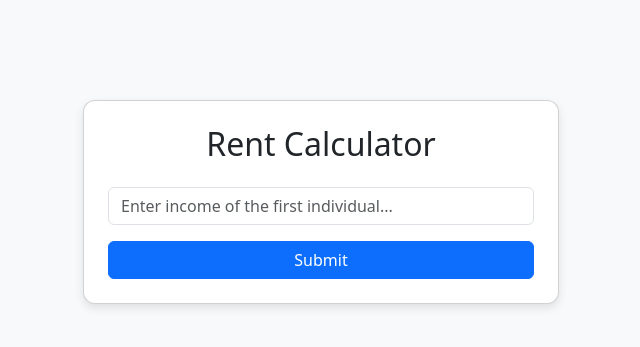
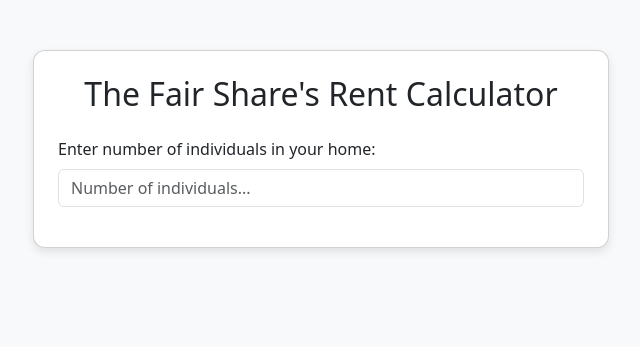
Before and after one commit to bwSimpkins/TheFairShare, a Flask app: page / in a window 1280 px wide. Shown: the top 347 px of the page, without its empty margins (319-959 px from the left). Run offline with Flask 3, Linux system fonts and the light colour scheme.

Commit message:
got the app to display the total household income

```diff
--- a/the_fair_share/app.py
+++ b/the_fair_share/app.py
@@ -1,14 +1,14 @@
 from flask import Flask, render_template, request, jsonify
-import script  # Import your Python script
+import script  # Import the processing script
 
 app = Flask(__name__)
 
 @app.route("/", methods=["GET", "POST"])
 def index():
     if request.method == "POST":
-        user_input = request.form["user_input"]  # Get input from form
-        result = script.process_input(user_input)  # Process input in script.py
-        return jsonify({"result": result})  # Send JSON response
+        inputs = request.form.to_dict()  # Get user inputs
+        result = script.process_multiple_inputs(inputs)  # Process them
+        return jsonify({"result": result})  # Return sum as JSON
 
     return render_template("index.html")
 
--- a/the_fair_share/templates/index.html
+++ b/the_fair_share/templates/index.html
@@ -3,7 +3,7 @@
 <head>
     <meta charset="UTF-8">
     <meta name="viewport" content="width=device-width, initial-scale=1">
-    <title>Interactive Input Form</title>
+    <title>The Fair Share's Rent Calculator</title>
     <!-- Bootstrap CSS -->
     <link href="https://cdn.jsdelivr.net/npm/bootstrap@5.3.0/dist/css/bootstrap.min.css" rel="stylesheet">
     <style>
@@ -11,8 +11,8 @@
             background-color: #f8f9fa;
         }
         .container {
-            max-width: 500px;
-            margin-top: 100px;
+            max-width: 600px;
+            margin-top: 50px;
         }
         .card {
             border-radius: 12px;
@@ -23,13 +23,21 @@
 <body>
     <div class="container">
         <div class="card p-4">
-            <h2 class="text-center mb-4">Rent Calculator</h2>
-            <form id="inputForm">
-                <div class="mb-3">
-                    <input type="text" class="form-control" name="user_input" id="userInput" placeholder="Enter income of the first individual..." required>
-                </div>
-                <button type="submit" class="btn btn-primary w-100">Submit</button>
+            <h2 class="text-center mb-4">The Fair Share's Rent Calculator</h2>
+
+            <!-- Initial input to determine number of fields -->
+            <div class="mb-3">
+                <label for="numFields" class="form-label">Enter number of individuals in your home:</label>
+                <input type="number" class="form-control" id="numFields" min="1" max="10" placeholder="Number of individuals...">
+            </div>
+
+            <!-- Container for dynamically generated input fields -->
+            <form id="dynamicForm">
+                <div id="inputContainer"></div>
+                <button type="submit" class="btn btn-primary w-100 mt-3" style="display: none;">Submit</button>
             </form>
+
+            <!-- Result Display -->
             <div class="mt-3" id="resultContainer" style="display: none;">
                 <p class="alert alert-info text-center" id="resultText"></p>
             </div>
@@ -40,11 +48,32 @@
     <script src="https://code.jquery.com/jquery-3.6.0.min.js"></script>
     <script>
         $(document).ready(function() {
-            $("#inputForm").submit(function(event) {
+            $("#numFields").on("input", function() {
+                let numFields = parseInt($(this).val());
+                let inputContainer = $("#inputContainer");
+                let submitButton = $("#dynamicForm button");
+
+                inputContainer.empty(); // Clear previous inputs
+
+                if (!isNaN(numFields) && numFields > 0 && numFields <= 10) {
+                    for (let i = 1; i <= numFields; i++) {
+                        inputContainer.append(`
+                            <div class="mb-2">
+                                <input type="text" class="form-control" name="income${i}" placeholder="Individual ${i}'s yearly income..." required>
+                            </div>
+                        `);
+                    }
+                    submitButton.show();
+                } else {
+                    submitButton.hide();
+                }
+            });
+
+            $("#dynamicForm").submit(function(event) {
                 event.preventDefault();
-                let userInput = $("#userInput").val();
+                let formData = $(this).serialize();
 
-                $.post("/", { user_input: userInput }, function(data) {
+                $.post("/", formData, function(data) {
                     $("#resultText").text(data.result);
                     $("#resultContainer").fadeIn();
                 }, "json");
```
Also changed, not shown: the_fair_share/script.py (+7 -2 lines).
